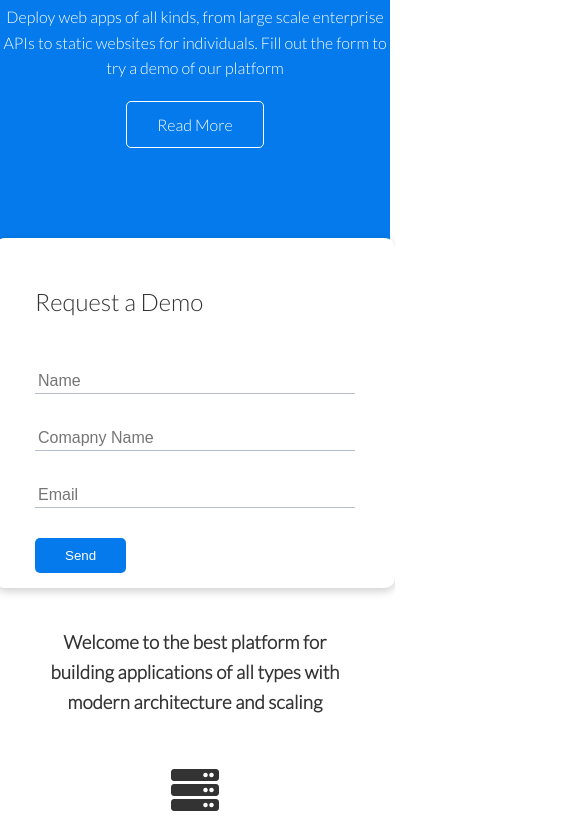
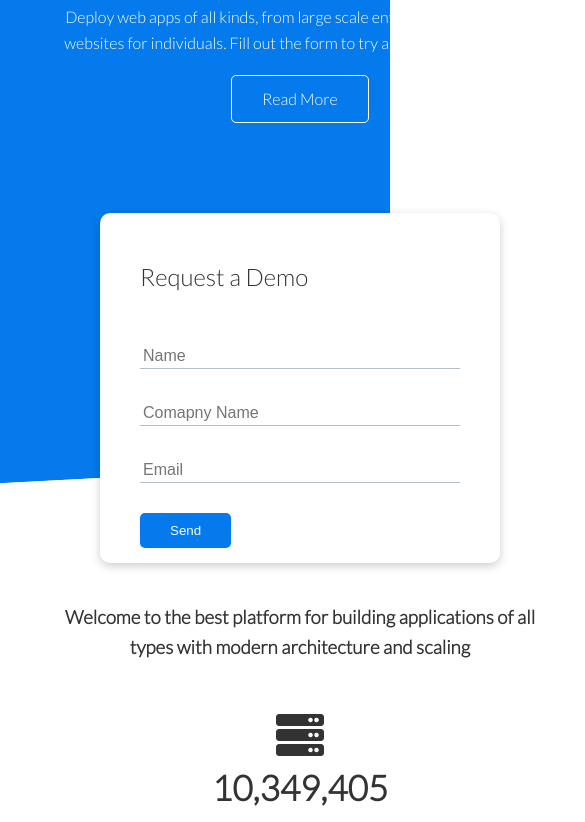
Before and after one commit to ARF824/testSite, a plain HTML site: page index.html in a window 390 px wide. Shown: the part 224-1046 px from the top of the page, 585 px wide, since content can reach past the window. Drawn offline with Linux system fonts and the light colour scheme.

Commit message:
Update utilities.css

```diff
--- a/css/utilities.css
+++ b/css/utilities.css
@@ -251,6 +251,7 @@
 
 @media (max-width:600px){
   .container {
-    max-width: 100%;
+    width: 600px;
+
   }
 }
```
